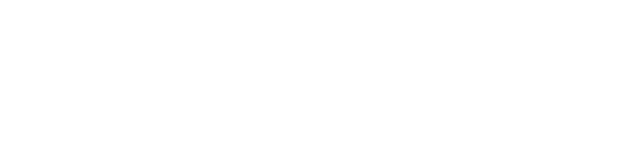
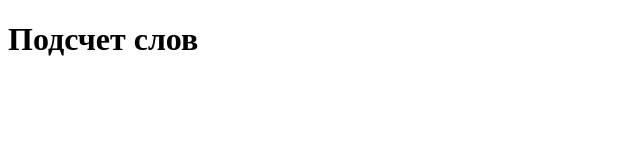
Before and after one commit to AlexKorniushyn/Front_End_Pro_New-Chapter, a plain HTML site: page words-count/index.html in a window 1280 px wide. Shown: the whole page, without its empty margins (0-640 px from the left). Drawn offline with Linux system fonts and the light colour scheme.

Commit message:
Updateh1 titles

```diff
--- a/words-count/index.html
+++ b/words-count/index.html
@@ -8,5 +8,7 @@
     <script defer src="./accordion.js"></script> -->
     <script defer src="./index.js"></script>
   </head>
-  <body></body>
+  <body>
+    <h1>Подсчет слов</h1>
+  </body>
 </html>
```
Also changed, not shown: calc/index.html (+3 -1 lines).
